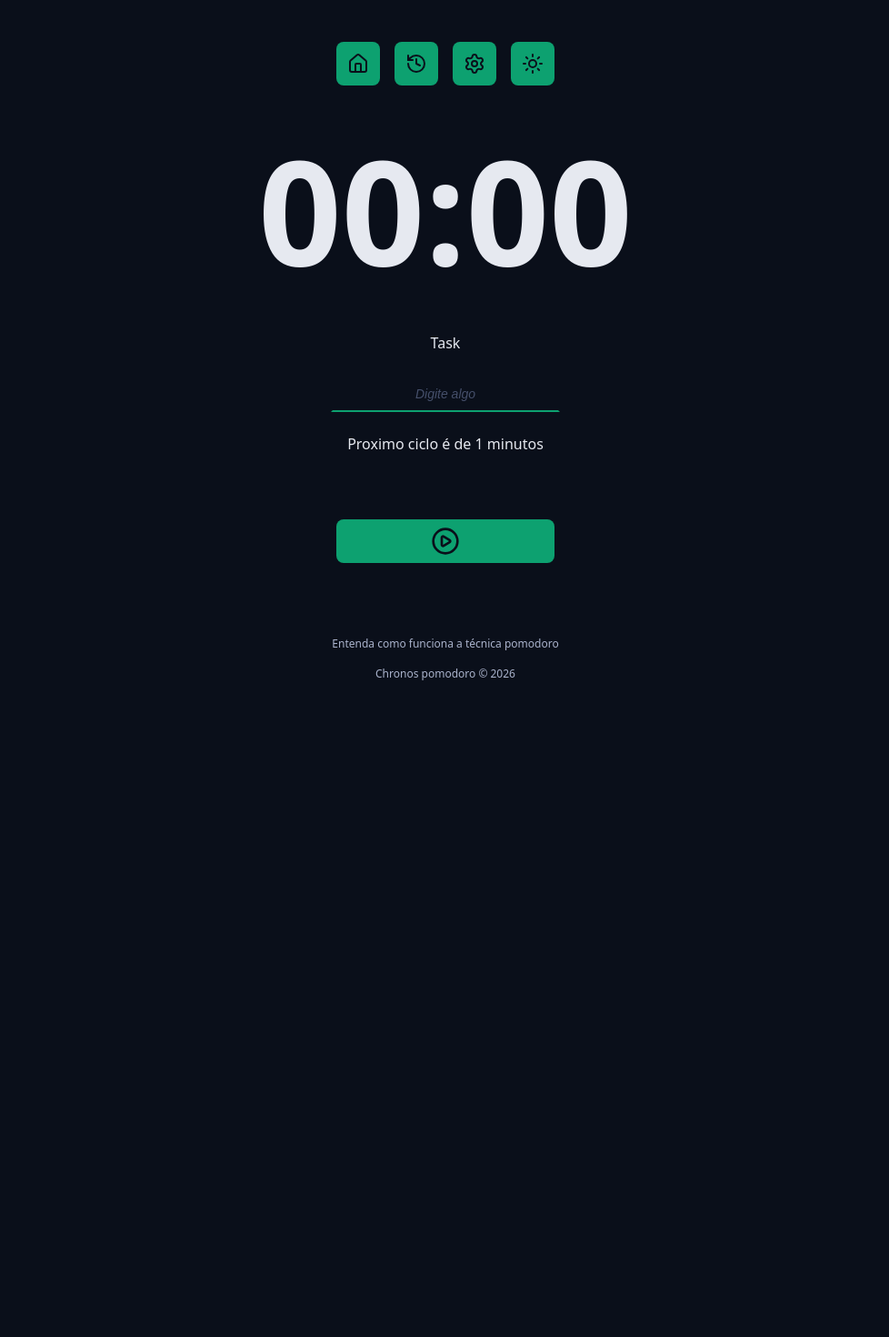
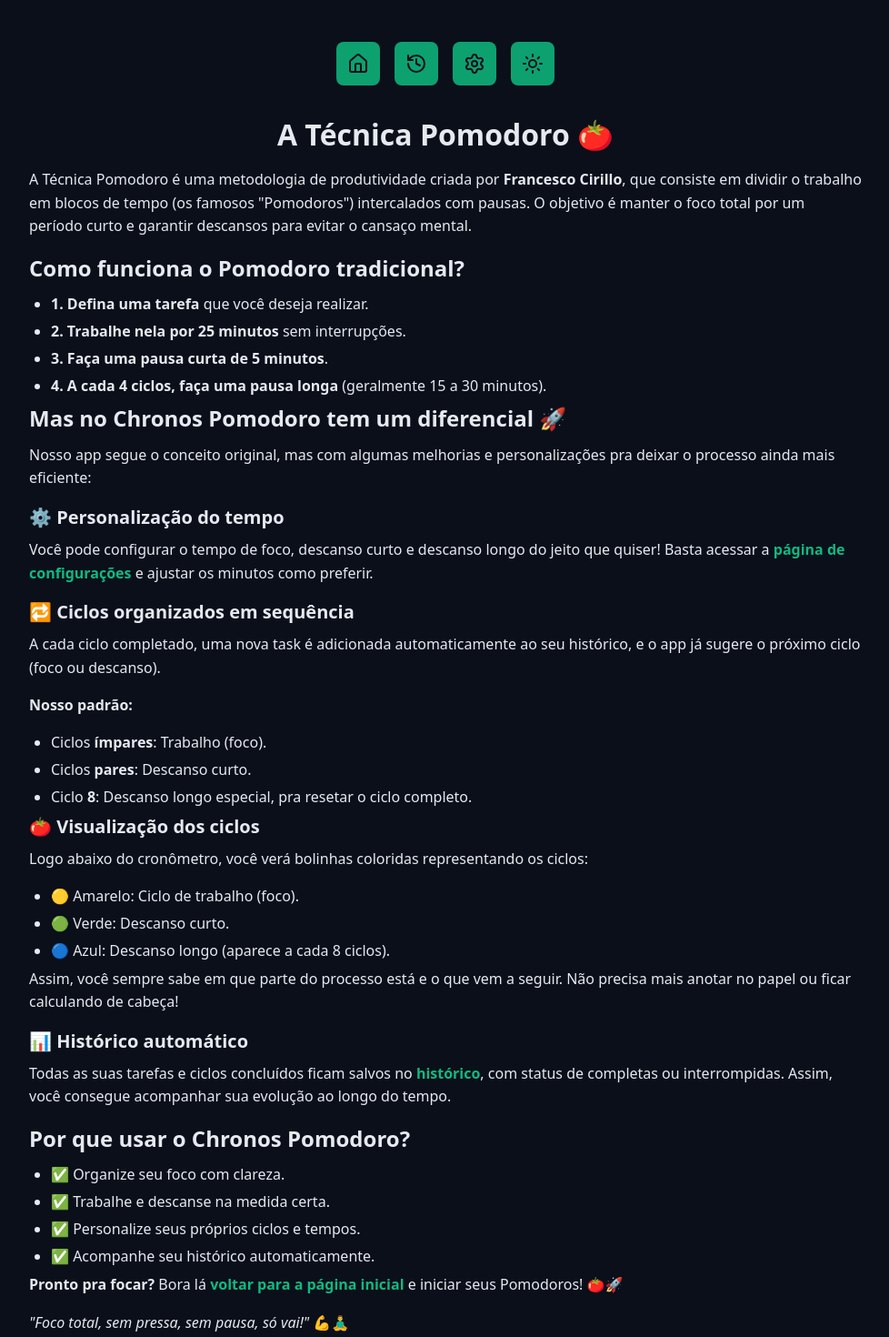
Before and after one commit to DevVictorH/Chronos-Pomodoro, a React (Vite) app: page /about-pomodoro in a window 1280 px wide. Shown: the part 200-1670 px from the top of the page at 91% size, without its empty margins (150-1128 px from the left). Before the commit the page ends 981 px from the top, so only its background shows below. Built offline with nearby package versions, Linux system fonts and the light colour scheme.

Commit message:
criando router links

```diff
--- a/package.json
+++ b/package.json
@@ -13,6 +13,7 @@
     "lucide-react": "^1.14.0",
     "react": "^19.2.5",
     "react-dom": "^19.2.5",
+    "react-router": "^8.3.0",
     "react-toastify": "^11.1.0"
   },
   "devDependencies": {
--- a/src/App.tsx
+++ b/src/App.tsx
@@ -1,9 +1,9 @@
 import './styles/theme.css'
 import './styles/global.css'
 import 'react-toastify/dist/ReactToastify.css'
-import { Home } from './pages/Home'
 import { TaskContextProvider } from './contexts/TaskContext/taskContextProvider'
 import { MessagesContainer } from './components/MessagesContainer'
+import { MainRouter } from './routers/MainRouters'
 
 
 export function App() {
@@ -12,7 +12,7 @@
     <TaskContextProvider>
 
       <MessagesContainer>
-        <Home />
+      <MainRouter />
       </MessagesContainer>
 
     </TaskContextProvider>
--- a/src/components/Footer/index.tsx
+++ b/src/components/Footer/index.tsx
@@ -1,10 +1,15 @@
 
 import styles from './styles.module.css';
+import { RouterLink } from '../RouterLink';
 
 
 export function Footer() {
     return <footer className={styles.footer}>
-        <a href="">Entenda como funciona a técnica pomodoro</a>
-        <a href="">Chronos pomodoro &copy; {new Date().getFullYear()}</a>
+        <RouterLink href="/about-pomodoro" aria-label='Entenda como funciona a técnica pomodoro' title='Entenda como funciona a técnica pomodoro'>
+            Entenda como funciona a técnica pomodoro
+        </RouterLink>
+        <RouterLink
+        href="/">Chronos pomodoro &copy; {new Date().getFullYear()}
+        </RouterLink>
     </footer>
 }
--- a/src/components/Logo/index.tsx
+++ b/src/components/Logo/index.tsx
@@ -1,11 +1,12 @@
 import { TimerIcon } from 'lucide-react';
 import styles from './styles.module.css';
+import { RouterLink } from '../RouterLink';
 
 export function Logo() {
     return <div className={styles.logo}>
-        <a className={styles.logoLink} href="#">
+        <RouterLink className={styles.logoLink} href="/">
             <TimerIcon/>
             <span>Chronos</span>
-        </a>
+        </RouterLink>
         </div>
 }
--- a/src/components/Menu/index.tsx
+++ b/src/components/Menu/index.tsx
@@ -1,6 +1,7 @@
 import { HistoryIcon, HouseIcon, MoonIcon, SettingsIcon, SunIcon } from 'lucide-react';
 import styles from './styles.module.css';
 import { useState, useEffect } from 'react';
+import { RouterLink } from '../RouterLink';
 
 type avaibleThemes = 'light' | 'dark';
 
@@ -29,17 +30,17 @@
     }, [theme]);
 
     return <div className={styles.menu}>
-        <a className={styles.menuLink} href="#" aria-label='Ir para home' title='Ir para home'>
+        <RouterLink className={styles.menuLink} href="/" aria-label='Ir para home' title='Ir para home'>
             <HouseIcon/>
-        </a>
+        </RouterLink>
 
-         <a className={styles.menuLink} href="#" aria-label='Histórico' title='Histórico'>
+         <RouterLink className={styles.menuLink} href="/history" aria-label='Histórico' title='Histórico'>
             <HistoryIcon/>
-        </a>
+        </RouterLink>
 
-         <a className={styles.menuLink} href="#" aria-label='Configurações' title='Configurações'>
+         <RouterLink className={styles.menuLink} href="/settings" aria-label='Configurações' title='Configurações'>
             <SettingsIcon/>
-        </a>
+        </RouterLink>
 
          <a className={styles.menuLink} href="#" aria-label='Tema' title='Tema' onClick={handleThemeChange}>
             {nextThemeIcon[theme]}
--- /dev/null
+++ b/src/components/RouterLink/index.tsx
@@ -0,0 +1,12 @@
+import { Link } from "react-router";
+
+type routerLinkProps = {
+    children: React.ReactNode
+    href: string
+} & React.ComponentProps<'a'>;
+
+export function RouterLink({children, href, ...props}: routerLinkProps){
+
+    return <Link to={href} {...props}>{children}</Link>
+
+}
--- a/src/pages/AboutPomodoro/index.tsx
+++ b/src/pages/AboutPomodoro/index.tsx
@@ -2,6 +2,7 @@
 import { Heading } from "../../components/Heading";
 import { MainTemplates } from "../../templates/MainTemplate";
 import { GenericHtml } from "../../components/GenericHtml";
+import { RouterLink } from "../../components/RouterLink";
 
 export function AboutPomodoro() {
     return (
@@ -49,7 +50,7 @@
           <p>
             Você pode configurar o tempo de foco, descanso curto e descanso
             longo do jeito que quiser! Basta acessar a{' '}
-            <a href='/settings'>página de configurações</a> e ajustar os minutos
+            <RouterLink href='/settings'>página de configurações</RouterLink> e ajustar os minutos
             como preferir.
           </p>
 
@@ -95,7 +96,7 @@
           <h3>📊 Histórico automático</h3>
           <p>
             Todas as suas tarefas e ciclos concluídos ficam salvos no{' '}
-            <a href='/history'>histórico</a>, com status de completas ou
+            <RouterLink href='/history'>histórico</RouterLink>, com status de completas ou
             interrompidas. Assim, você consegue acompanhar sua evolução ao longo
             do tempo.
           </p>
@@ -110,7 +111,7 @@
 
           <p>
             <strong>Pronto pra focar?</strong> Bora lá{' '}
-            <a href='/'>voltar para a página inicial</a> e iniciar seus
+            <RouterLink href='/'>voltar para a página inicial</RouterLink> e iniciar seus
             Pomodoros! 🍅🚀
           </p>
 
--- a/src/pages/NotFound/index.tsx
+++ b/src/pages/NotFound/index.tsx
@@ -2,6 +2,7 @@
 import { Heading } from "../../components/Heading";
 import { MainTemplates } from "../../templates/MainTemplate";
 import { GenericHtml } from "../../components/GenericHtml";
+import { RouterLink } from "../../components/RouterLink";
 
 export function NotFound() {
     return (
@@ -17,8 +18,8 @@
           </p>
           <p>
             Mas calma, você não está perdido no espaço (ainda). Dá pra voltar em
-            segurança para a <a href='/'>página principal</a> ou{' '}
-            <a href='/history'>para o histórico</a> — ou pode ficar por aqui e
+            segurança para a <RouterLink href='/'>página principal</RouterLink> ou{' '}
+            <RouterLink href='/history'>para o histórico</RouterLink> — ou pode ficar por aqui e
             fingir que achou uma página secreta que só os exploradores mais
             legais conseguem acessar. 🧭✨
           </p>
--- /dev/null
+++ b/src/routers/MainRouters/index.tsx
@@ -0,0 +1,26 @@
+import { BrowserRouter, Route, Routes, useLocation } from "react-router";
+import { AboutPomodoro } from "../../pages/AboutPomodoro";
+import { NotFound } from "../../pages/NotFound";
+import { Home } from "../../pages/Home";
+import { useEffect } from "react";
+
+function ScrollToTop() {
+    const {pathname} = useLocation();
+    useEffect(() => {
+        window.scrollTo({ top: 0, behavior: 'smooth' });
+    }, [pathname]);
+    return null;
+}
+
+export function MainRouter() {
+    return (
+        <BrowserRouter>
+            <Routes>
+                <Route path="/" element={<Home />} />
+                <Route path="/about-pomodoro" element={<AboutPomodoro />} />
+                <Route path="*" element={<NotFound />} />
+            </Routes>
+            <ScrollToTop />
+        </BrowserRouter>
+    )
+}
```
Also changed, not shown: 1 other file (tests, documents, lock files or other folders).
